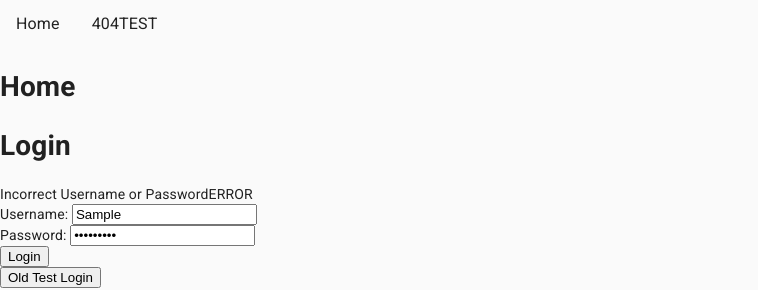
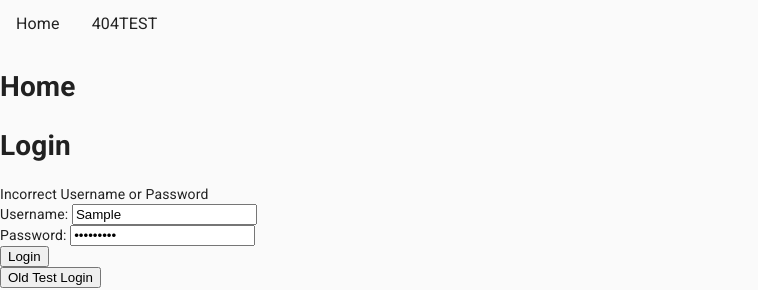
Before and after one commit to nom-com/CuttingBoard-frontend, a React (Create React App) app: page / in a window 1280 px wide. Both pictures are taken after typing "Sample", "Sample123" into the empty fields and a click on the button "Login". Shown: the top 290 px of the page, without its empty margins (0-758 px from the left). Built offline with nearby package versions, Linux system fonts and the light colour scheme.

Commit message:
Login/Logout Functionality 1.0 Finisheh + Typo Fix

```diff
--- a/src/components/LoginForm.js
+++ b/src/components/LoginForm.js
@@ -15,7 +15,7 @@ const LoginForm = () => {
       <form>
         <div id="login-form">
             <h1>Login</h1>
-            {(errorMessage != "") ? (<div className="error-message">{errorMessage}ERROR</div>) : ""}
+            {(errorMessage != "") ? (<div className="error-message">{errorMessage}</div>) : ""}
             <div className="form-group">
                 <label htmlFor="username">Username: </label>
                 <input type="text" name="username" id="username" value={userForm.username} onChange={e => setUserForm({...userForm, username: e.target.value})}/>
```
Also changed, not shown: 1 other file (tests, documents, lock files or other folders).
